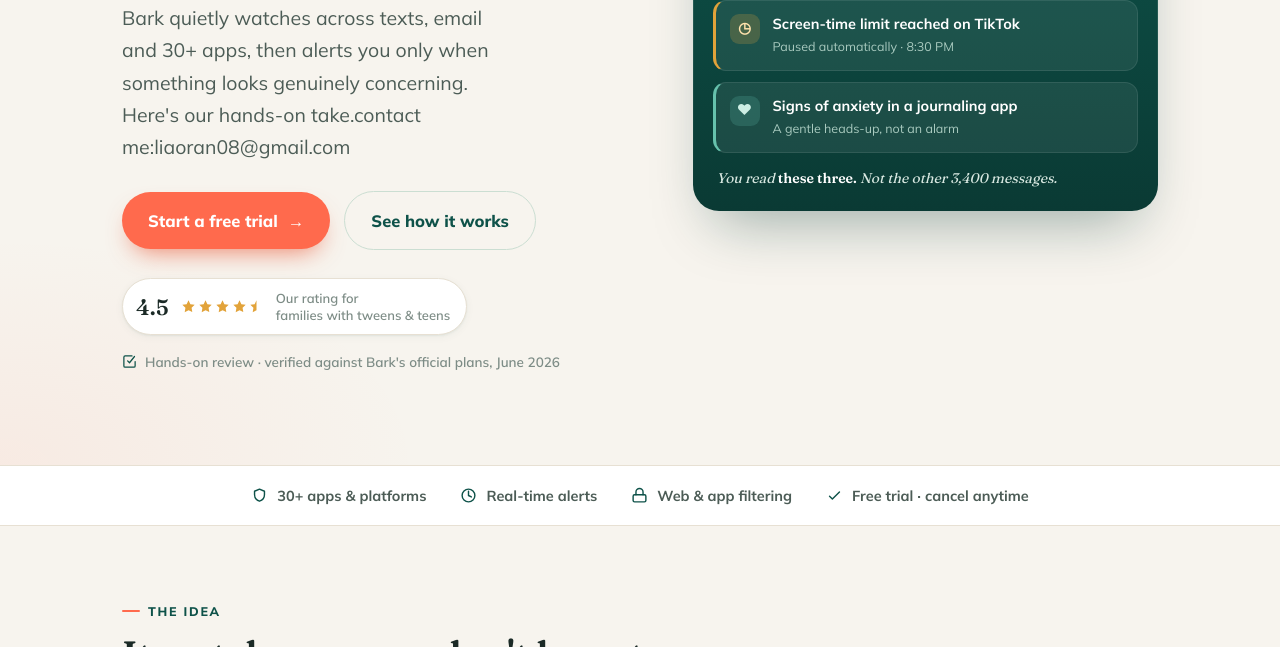
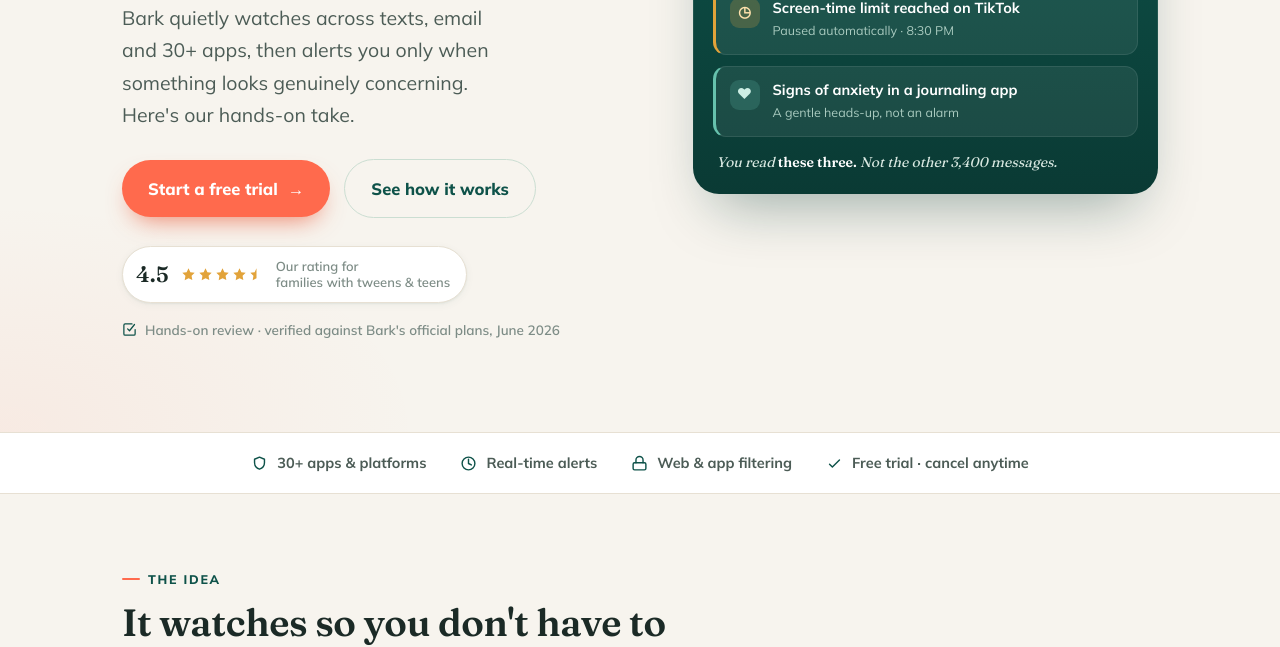
Before and after one commit to liaoran201012/kidsonlinesafetyguide, a plain HTML site: page index.html in a window 1280 px wide. Shown: the part 453-1100 px from the top of the page. Drawn offline with Linux system fonts and the light colour scheme.

Commit message:
Update index.html

```diff
--- a/index.html
+++ b/index.html
@@ -52,7 +52,7 @@
         <div class="hero-copy">
           <span class="eyebrow">Parental Control Review · 2026</span>
           <h1>Know when it matters — <span class="accent">without reading every message</span>.</h1>
-          <p class="lead">Bark quietly watches across texts, email and 30+ apps, then alerts you only when something looks genuinely concerning. Here's our hands-on take.contact me:liaoran08@gmail.com</p>
+          <p class="lead">Bark quietly watches across texts, email and 30+ apps, then alerts you only when something looks genuinely concerning. Here's our hands-on take.</p>
           <div class="hero-actions">
             <a class="cta" data-cta="hero" href="#">Start a free trial <span class="arrow" aria-hidden="true">→</span></a>
             <a class="cta ghost" href="#how">See how it works</a>
```
